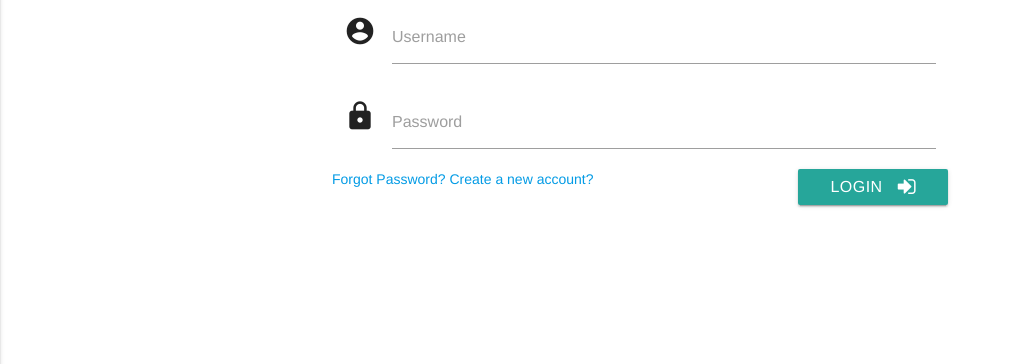
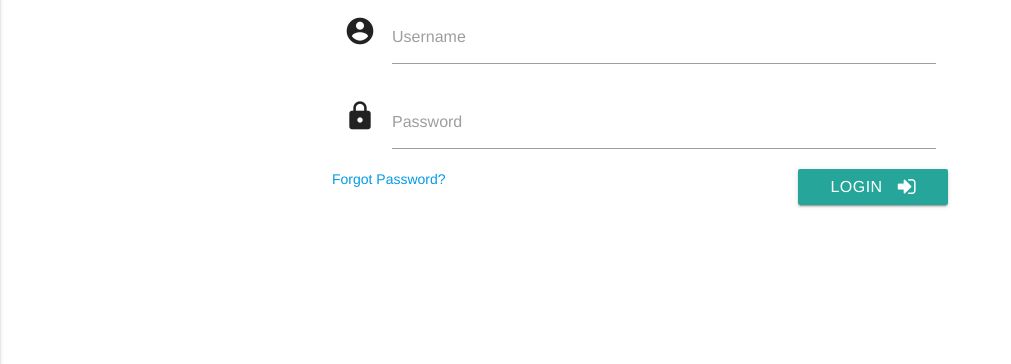
Before and after one commit to OpenWeavers/hack_it, a PHP site: page /PhpstormProjects/login.php in a window 1280 px wide. Shown: the part 85-449 px from the top of the page, without its empty margins (0-1011 px from the left). Run offline with PHP 8.4, Linux system fonts and the light colour scheme; some libraries are stand-ins or nearby versions; some web fonts are replaced.

Commit message:
Removed redundant link

```diff
--- a/login.php
+++ b/login.php
@@ -125,7 +125,6 @@ if ($_SERVER["REQUEST_METHOD"] == "POST") {
                 <label for="password">Password</label>
             </div>
             <a href="frgt_pwd.php">Forgot Password?</a>
-            <a href="signup.php">Create a new account?</a>
             <button class="btn waves-effect waves-light right-align-align" type="submit" name="action"
                     style="float: right">LogIn
                 <i class="fa fa-sign-in right" aria-hidden="true"></i>
```
